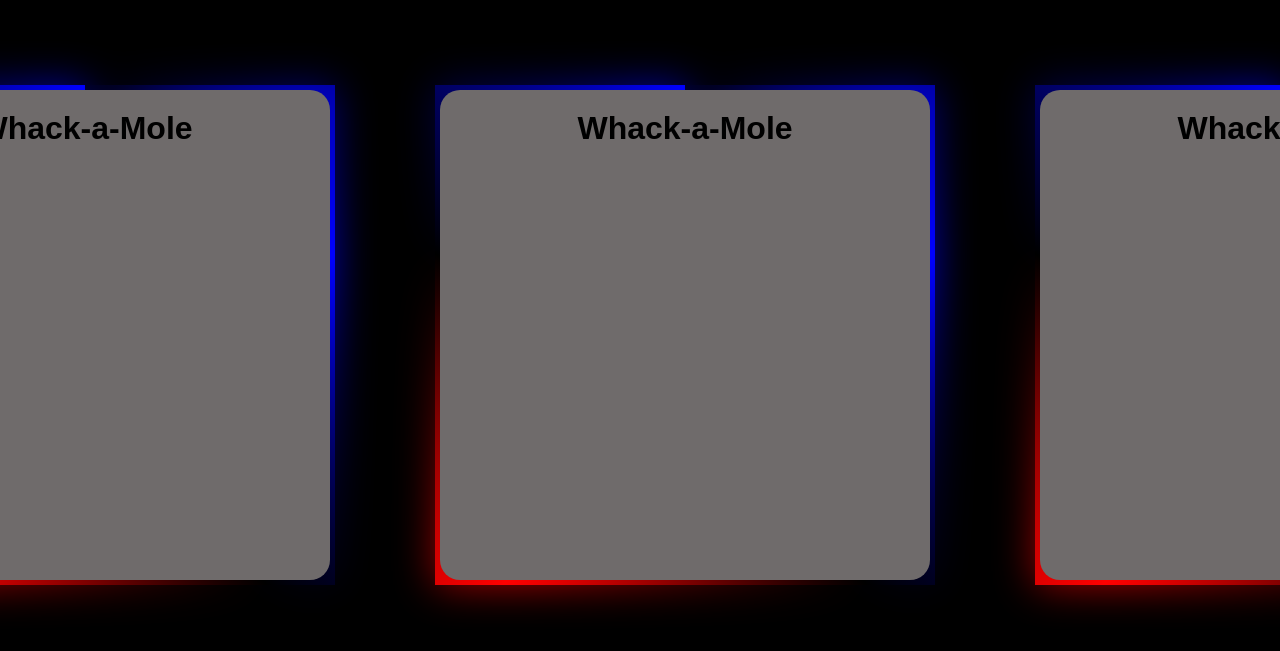
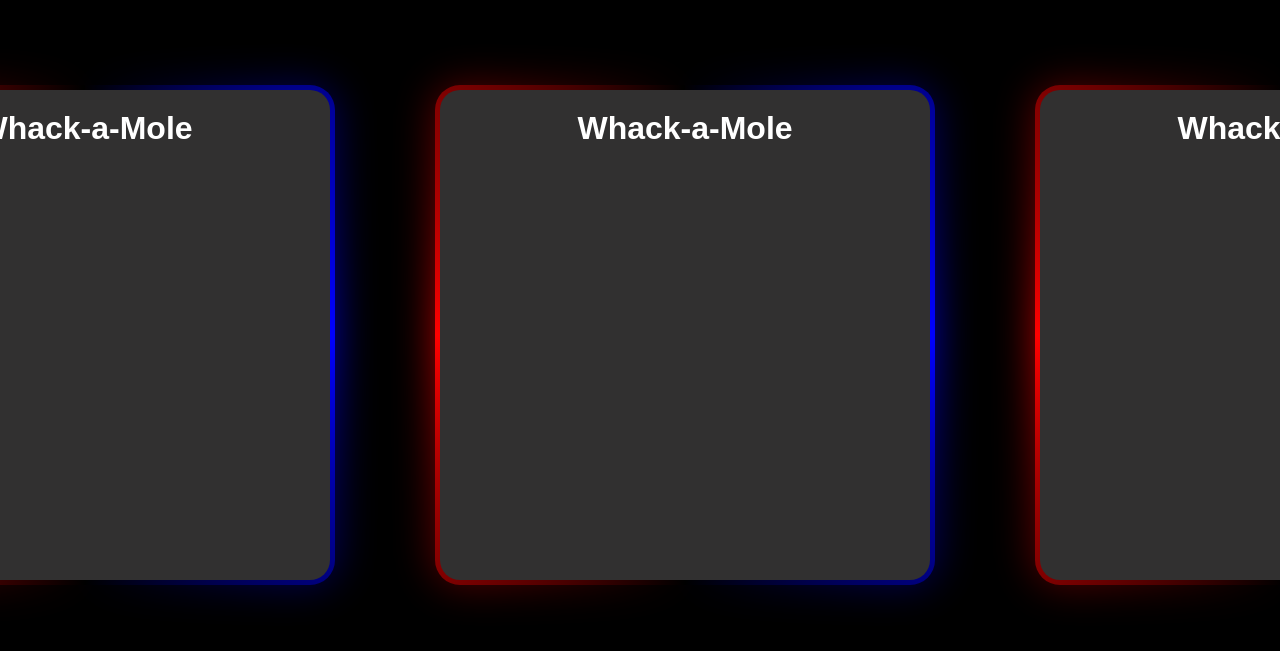
Before and after one commit to Spoidy666/Mind-Games-Mern, a plain HTML site: page index.html in a window 1280 px wide. Shown: the part 1240-1891 px from the top of the page. Drawn offline with Linux system fonts and the light colour scheme.

Commit message:
Update styles for game selection and list elements for better aesthetics

```diff
--- a/landing.css
+++ b/landing.css
@@ -111,6 +111,7 @@ h1 {
   }
 }
 .h2SelectGame {
+
   font-weight: bold;
   font-size: 3.5rem;
   text-align: center;
@@ -142,7 +143,7 @@ h1 {
 }
 .game-list a {
   display: block;
-  background-color: rgb(111, 107, 107);
+  background-color: rgb(49, 48, 48);
   height: 450px;
   width: 450px;
   color: white;
@@ -156,7 +157,7 @@ h1 {
 }
 
 .game-list a:hover {
-  background-color: rgb(162, 237, 200);
+  background-color: rgb(57, 58, 57);
   color: black;
 }
 .game-list a img {
@@ -167,6 +168,7 @@ h1 {
 }
 .game-list::after,
 .game-list::before {
+  border-radius: 25px;
   --angle: 0deg;
   content: "";
   position: absolute;
@@ -177,7 +179,7 @@ h1 {
   background: conic-gradient(
     from var(--angle),
     transparent 0%,
-    blue,black,red,black,blue
+    blue,black,red,black
   );
   z-index: -1;
 }
@@ -203,7 +205,7 @@ h1 {
 }
 @property --angle {
   syntax: "<angle>";
-  initial-value: 0deg;
+  initial-value: 53deg;
   inherits: false;
 }
 @keyframes glowing-border {
@@ -217,7 +219,7 @@ h1 {
 .game-title {
   margin-top: 10px;
   font-size: 1.2rem;
-  color: black;
+  color: white;
   font-weight: bold;
   object-fit: cover;
   font-size: 2rem;
```
